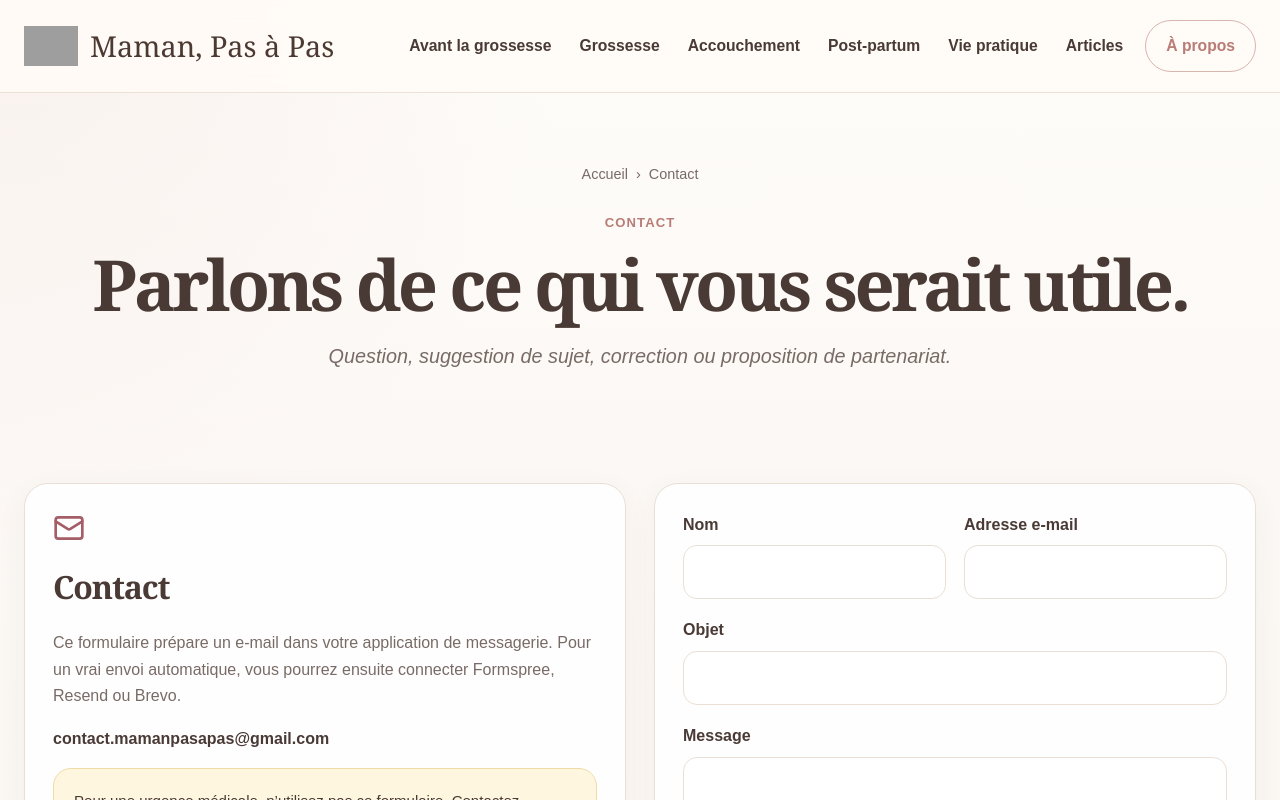
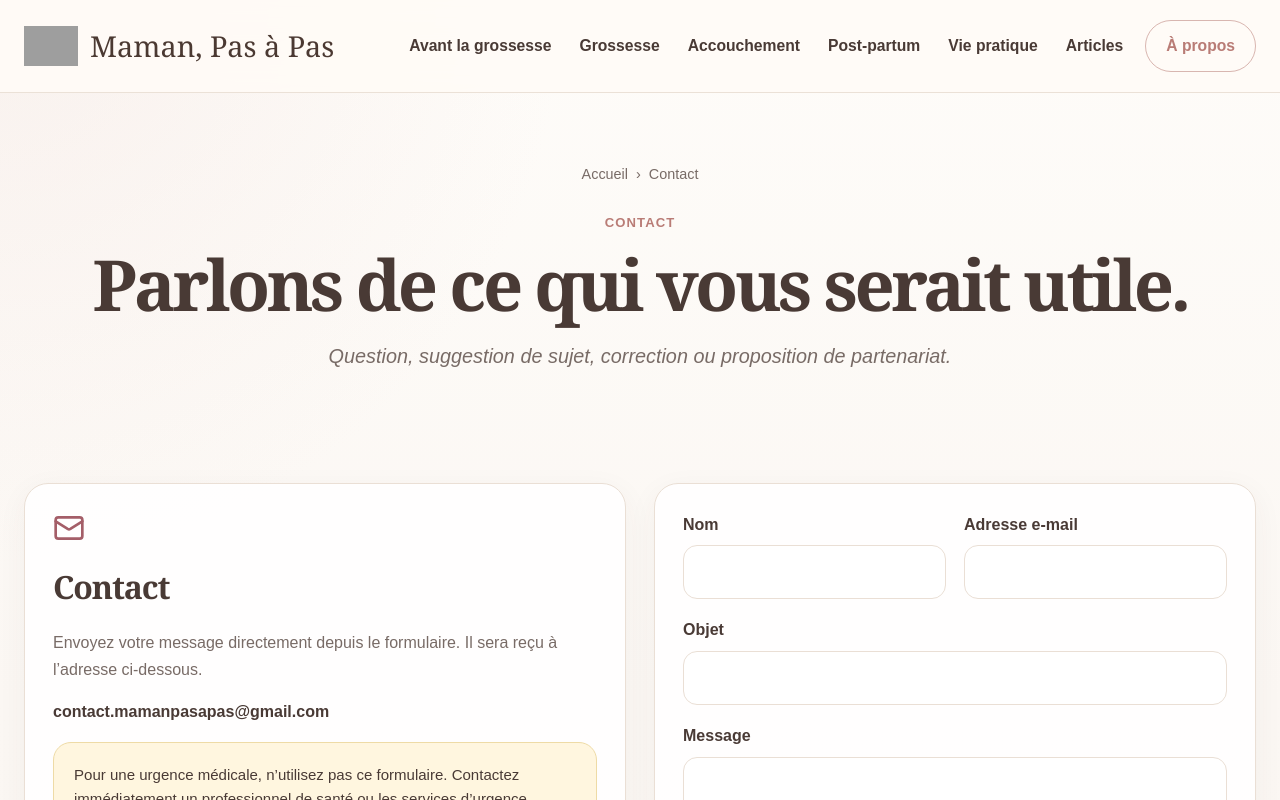
Before and after one commit to Yelenna04/maman-pas-a-pas, a Next.js app: page /contact in a window 1280 px wide. Shown: the top 800 px of the page. Built offline with nearby package versions, Linux system fonts and the light colour scheme; grey boxes are pictures that could not be loaded.

Commit message:
Update contact page for direct message sending

```diff
--- a/app/contact/page.tsx
+++ b/app/contact/page.tsx
@@ -23,8 +23,7 @@ export default function ContactPage() {
             <Mail size={32} color="#a45e68" />
             <h2 style={{ fontSize: "2rem", marginTop: 18 }}>Contact</h2>
             <p className="muted">
-              Ce formulaire prépare un e-mail dans votre application de messagerie.
-              Pour un vrai envoi automatique, vous pourrez ensuite connecter Formspree, Resend ou Brevo.
+              Envoyez votre message directement depuis le formulaire. Il sera reçu à l’adresse ci-dessous.
             </p>
             <p><strong>{siteConfig.email}</strong></p>
             <div className="notice">
```
